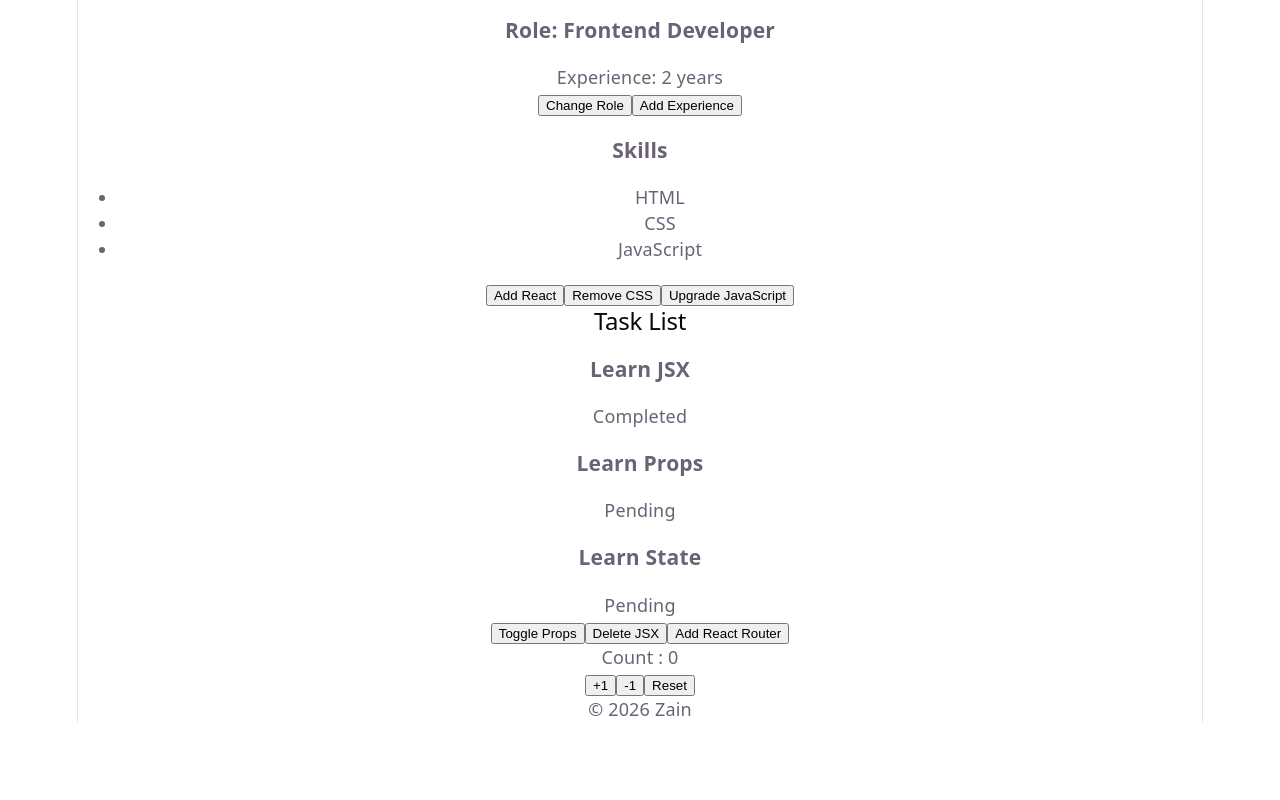
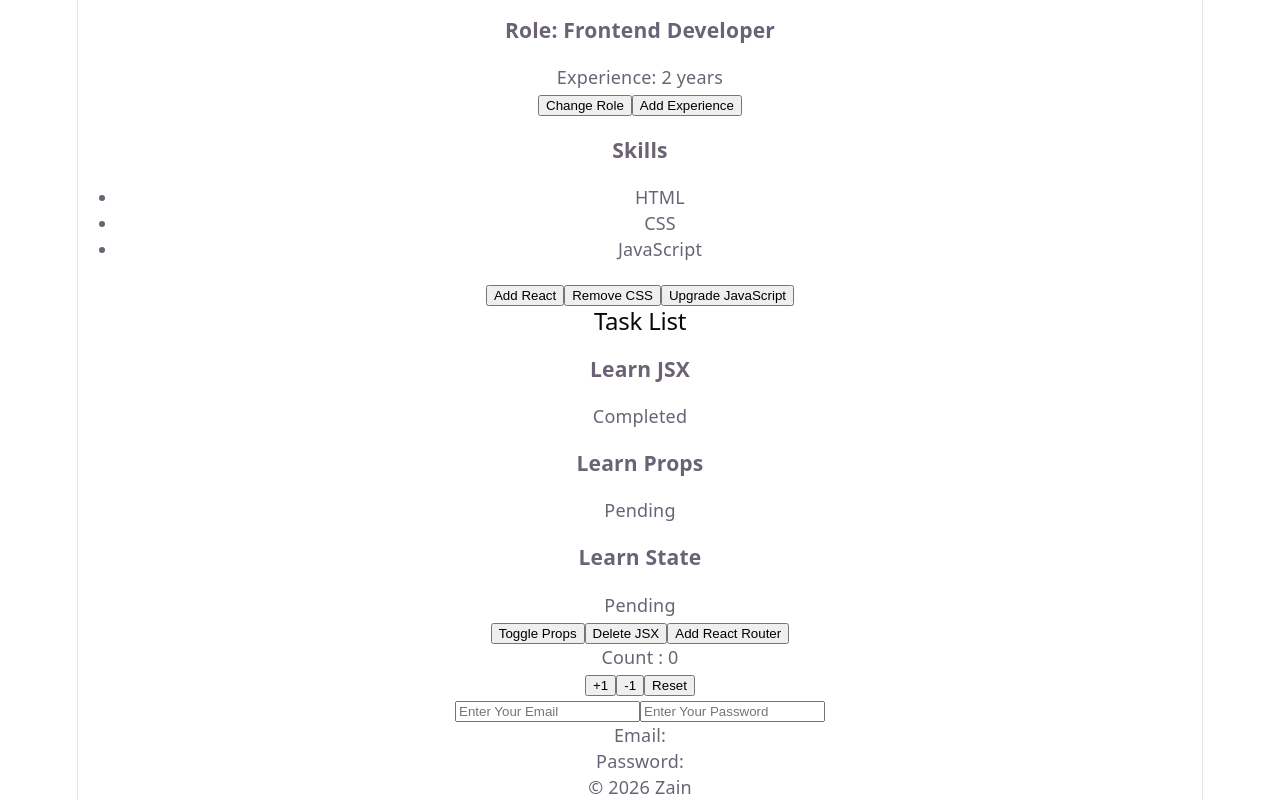
Before and after one commit to TheZainCode/react-mental-mode, a React (Vite) app: page / in a window 1280 px wide. Shown: the part 2111-2911 px from the top of the page. Before the commit the page ends 2833 px from the top, so only its background shows below. Built offline with nearby package versions, Linux system fonts and the light colour scheme.

Commit message:
feat: Learning Controlled Inputs and adding LoginForm to App

```diff
--- a/src/App.jsx
+++ b/src/App.jsx
@@ -15,7 +15,7 @@ import Skills from './components/Skills.jsx';
 import TaskList from './components/TaskList.jsx';
 import CounterControls from './components/CounterControls.jsx';
 import CounterDisplay from './components/CounterDisplay.jsx';
-
+import LoginForm from './components/LoginForm.jsx';
 
 function App() {
   const [count, setCount]=useState(0);
@@ -64,6 +64,7 @@ function handleReset(){
         onIncrease={handleIncrease}
         onDecrease={handleDecrease}
         onReset={handleReset} />
+        <LoginForm />
       </main>
       <Footer />
     </>
--- /dev/null
+++ b/src/components/LoginForm.jsx
@@ -0,0 +1,20 @@
+import { useState } from "react";
+function LoginForm(){
+    const [email, setEmail]=useState("");
+    const [password, setPassword]=useState("");
+    function handleEmailChange(event){
+        setEmail(event.target.value);
+    }
+    function handlePasswordChange(event){
+        setPassword(event.target.value);
+    }
+    return(
+        <form>
+            <input type="email" value={email} onChange={handleEmailChange} placeholder="Enter Your Email"/>
+            <input type="password" value={password} onChange={handlePasswordChange} placeholder="Enter Your Password" />
+            <p>Email: {email}</p>
+            <p>Password: {password}</p>
+        </form>
+    )
+}
+export default LoginForm;
```
